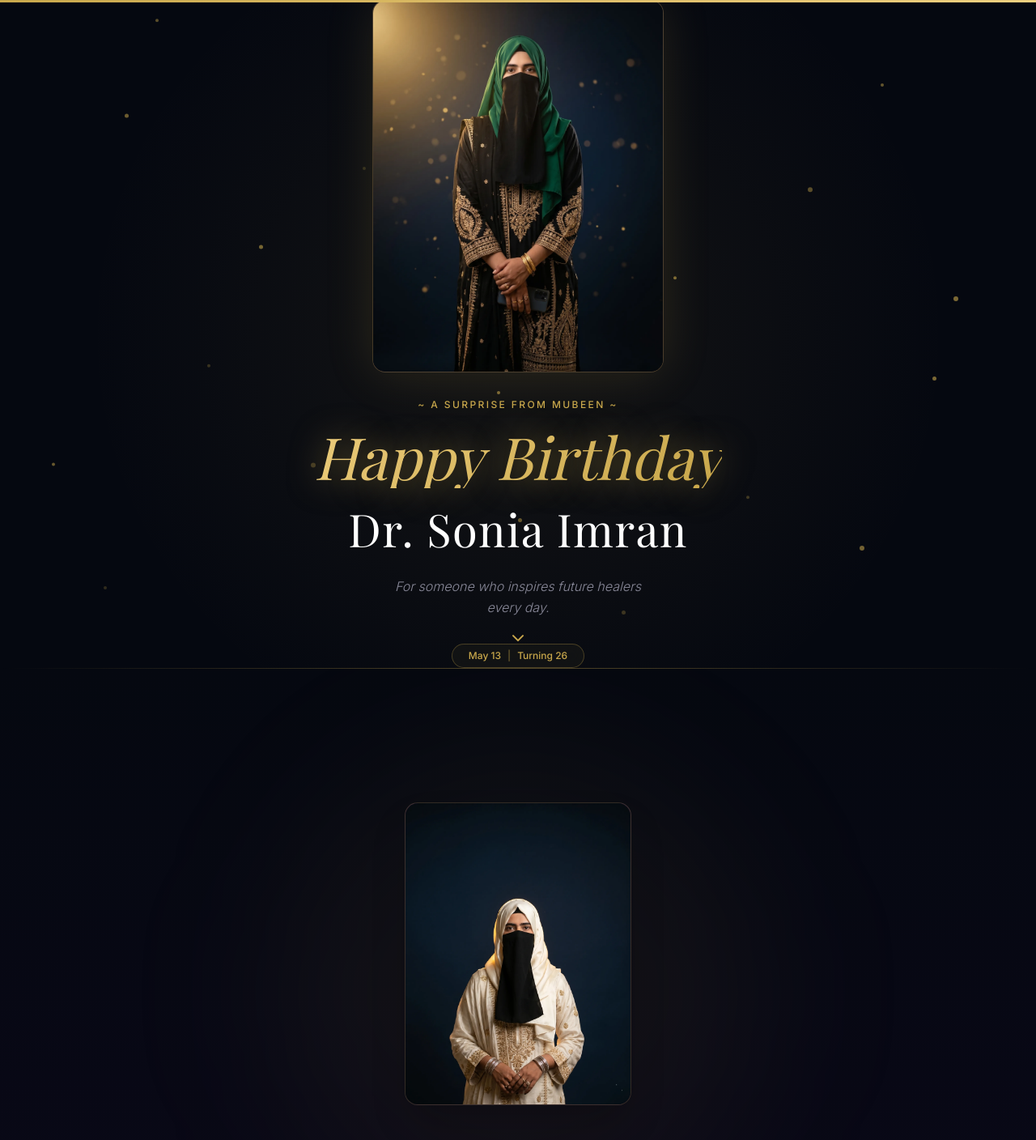
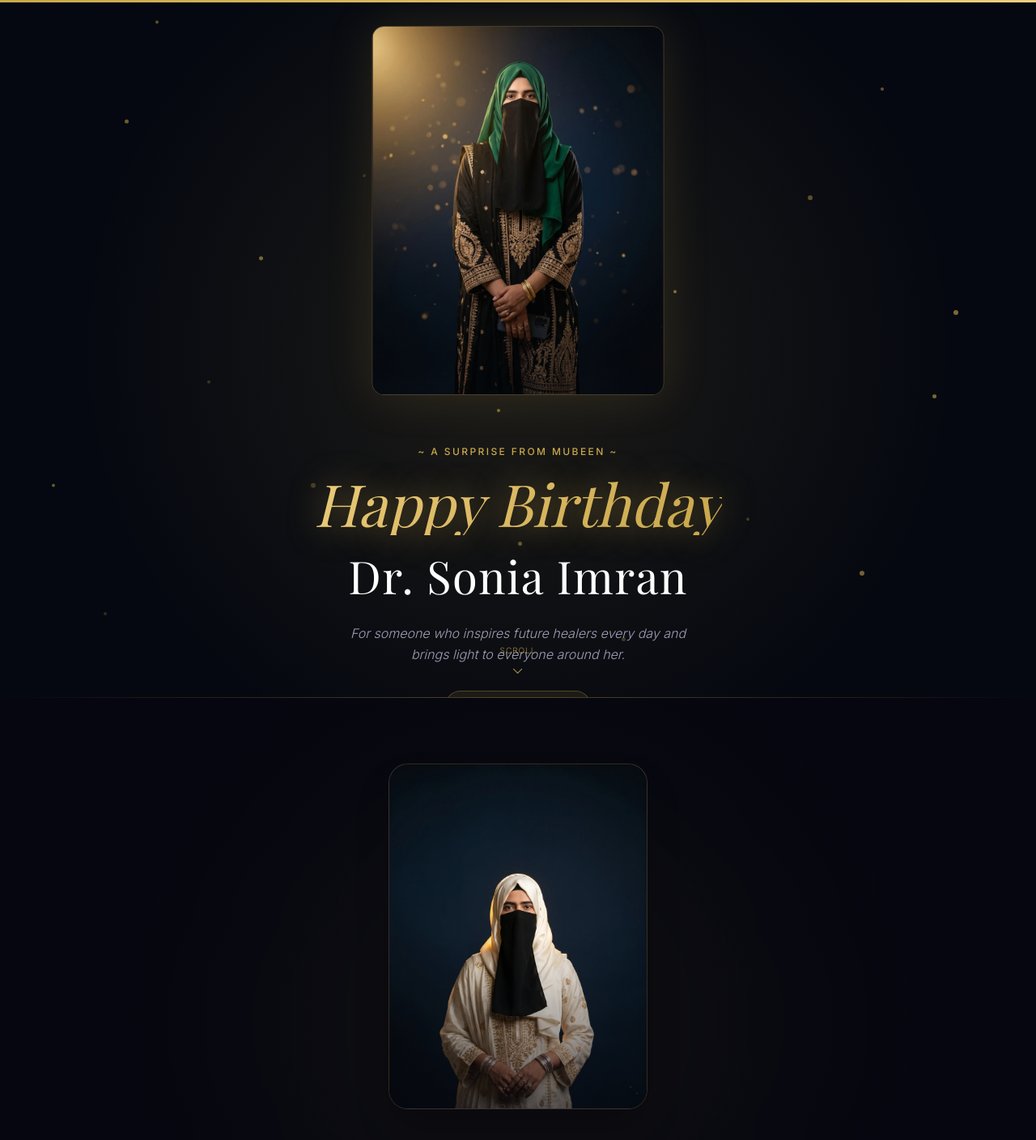
Before and after one commit to MubeenAhmad1123/Dr-Sonia, a Next.js app: page / in a window 1280 px wide. Shown: the top 1408 px of the page at 81% size. Built offline with nearby package versions, Linux system fonts and the light colour scheme; a web font is replaced by a local one.

Commit message:
feat: implement cinematic parallax and perfected crown landing scene

```diff
--- a/components/CrownReveal.tsx
+++ b/components/CrownReveal.tsx
@@ -3,152 +3,149 @@
 import React, { useEffect, useRef } from "react";
 import gsap from "gsap";
 import { ScrollTrigger } from "gsap/ScrollTrigger";
-import CrownSVG from "./CrownSVG";
+import Image from "next/image";
 
 export default function CrownReveal() {
   const sectionRef = useRef<HTMLElement>(null);
+  const crownRef = useRef<HTMLDivElement>(null);
+  const textRef = useRef<HTMLDivElement>(null);
 
   useEffect(() => {
-    // Import Lenis type safely from window
-    const lenis = (window as any).__lenis;
-
     gsap.registerPlugin(ScrollTrigger);
 
-    // Connect Lenis to ScrollTrigger — CRITICAL for scrub to work
-    if (lenis) {
-      lenis.on('scroll', ScrollTrigger.update);
-      // Ticker handled in Provider but just in case syncing here
-      gsap.ticker.lagSmoothing(0);
-    }
-
     const ctx = gsap.context(() => {
-      const tl = gsap.timeline({
+      // Cinematic Scroll Landing Animation
+      gsap.fromTo(
+        crownRef.current,
+        {
+          y: -350, // Starting high above the screen
+          scale: 0.7,
+          rotate: -12,
+          opacity: 0,
+          filter: "brightness(1.5) drop-shadow(0 0 0px rgba(255,215,0,0))",
+        },
+        {
+          y: 0, // Lands exactly at top position
+          scale: 1,
+          rotate: 0,
+          opacity: 1,
+          filter: "brightness(1) drop-shadow(0 10px 30px rgba(201, 168, 76, 0.4))",
+          ease: "power3.out",
           scrollTrigger: {
             trigger: sectionRef.current,
-          start: 'top top',
-          end: 'bottom bottom',
+            start: "top top",
+            end: "bottom 70%", // Completes landing by 70% of scroll duration
             scrub: 1.5,
-          pin: false, // sticky is handled by CSS, not GSAP pin
           },
-      });
+        }
+      );
 
-      // Crown enters from above
-      tl.fromTo(
-        '#crown-element',
-        { y: -220, opacity: 0, rotation: -10, scale: 0.75 },
-        { y: 0, opacity: 1, rotation: 0, scale: 1, duration: 0.6, ease: 'power2.out' }
-      );
-      // Crown lands with a micro-bounce
-      tl.to('#crown-element', { y: -8, duration: 0.08 }, 0.6);
-      tl.to('#crown-element', { y: 0, duration: 0.12, ease: 'bounce.out' }, 0.68);
-      // Glow activates
-      tl.to(
-        '#crown-element',
+      // Subtle text reveal triggered slightly after landing starts
+      gsap.fromTo(
+        textRef.current,
         {
-          filter: 'drop-shadow(0 0 18px rgba(240,208,128,0.85))',
-          duration: 0.2,
+          opacity: 0,
+          y: 40,
+          filter: "blur(10px)",
         },
-        0.75
-      );
-      // Text fades in
-      tl.fromTo(
-        '#crown-text',
-        { opacity: 0, y: 20 },
-        { opacity: 1, y: 0, duration: 0.25 },
-        0.8
+        {
+          opacity: 1,
+          y: 0,
+          filter: "blur(0px)",
+          duration: 1,
+          ease: "power2.out",
+          scrollTrigger: {
+            trigger: sectionRef.current,
+            start: "40% top", // Starts appearing after crown gets halfway
+            toggleActions: "play none none reverse"
+          }
+        }
       );
     }, sectionRef);
 
-    return () => {
-      ctx.revert();
-      ScrollTrigger.getAll().forEach((t) => t.kill());
-    };
+    return () => ctx.revert();
   }, []);
 
   return (
     <section
       ref={sectionRef}
-      className="relative bg-gradient-to-b from-navy via-[#0a0818] to-navy"
-      style={{ minHeight: '200vh' }}
+      className="relative bg-[#05060f]"
+      style={{ height: '200vh' }} // Crucial for enough scroll duration
     >
-      {/* Sticky Container */}
+      {/* Pinning Container via sticky */}
+      <div className="sticky top-0 h-screen w-full flex items-center justify-center overflow-hidden">
+
+        {/* Layer 1: Cinematic Ambient Background */}
+        <div className="absolute inset-0 pointer-events-none z-0">
+          <div className="absolute top-1/2 left-1/2 -translate-x-1/2 -translate-y-1/2 w-[800px] h-[800px] bg-gold/[0.04] blur-[120px] rounded-full" />
+          <div className="absolute inset-0 bg-[radial-gradient(circle_at_center,_transparent_30%,_#05060f_80%)]" />
+        </div>
+
+        {/* Content Composite */}
+        <div className="relative flex flex-col items-center z-10 w-full px-4">
+
+          {/* Composite Portrait Wrapper */}
+          <div className="relative">
+            {/* Layer 2: The Portrait Image Container */}
             <div
+              className="relative rounded-3xl border border-gold/20 bg-gradient-to-b from-[#1a1228] to-[#0a0910] shadow-2xl overflow-hidden"
               style={{
-          position: 'sticky',
-          top: 0,
-          height: '100vh',
-          display: 'flex',
-          alignItems: 'center',
-          justifyContent: 'center',
-          overflow: 'hidden',
-          flexDirection: 'column',
-        }}
-      >
-        {/* Soft Background glow */}
-        <div className="absolute top-1/2 left-1/2 -translate-x-1/2 -translate-y-1/2 w-[600px] h-[600px] bg-gold/[0.06] blur-[100px] rounded-full pointer-events-none" />
-
-        <div className="relative flex flex-col items-center w-full px-4">
-          {/* Portrait Container */}
-          <div
-            className="relative rounded-2xl border border-gold/20 bg-gradient-to-b from-[#1a1228] to-[#0d0b1a] shadow-2xl overflow-visible"
-            style={{
-              width: 'min(280px, 85vw)', // Responsiveness: audits specify this on mobile
+                width: 'min(320px, 85vw)',
                 aspectRatio: '3 / 4'
               }}
             >
-            {/* The Crown Element - Using user specification explicitly */}
+              <Image
+                src="/images/photo_crown.webp"
+                alt="Dr. Sonia Imran portrait"
+                fill
+                priority
+                className="object-cover object-top transition-transform duration-[2s] hover:scale-[1.02]"
+                sizes="(max-width: 768px) 320px, 320px"
+              />
+              {/* Vignette over the photo */}
+              <div className="absolute inset-0 bg-gradient-to-b from-transparent via-transparent to-navy/60" />
+            </div>
+
+            {/* Layer 3: The Landing Crown (Layered above) */}
             <div
-              id="crown-element"
+              ref={crownRef}
+              className="absolute pointer-events-none z-20"
               style={{
-                position: 'absolute',
-                top: '-90px',          // User requested audit value
+                top: '-18%', // Calibrated positioning to fit above the head perfectly
                 left: '50%',
                 transform: 'translateX(-50%)',
-                width: 'clamp(120px, 35vw, 200px)',  // Integrated mobile clamp from checklist (120px) + max desk (200px)
-                zIndex: 20,
-                pointerEvents: 'none',
+                width: 'clamp(160px, 55%, 240px)', // Adaptive sizing relative to container
               }}
             >
-              <CrownSVG className="w-full h-auto" />
-            </div>
-
-            {/* Photo Element */}
-            <div className="w-full h-full rounded-2xl overflow-hidden bg-gradient-to-b from-[#1a1228] to-[#0d0b1a]">
               <img
-                src="/images/photo_crown.webp"
-                alt="Dr. Sonia Imran portrait"
-                loading="lazy"
-                decoding="async"
+                src="/images/crown.webp"
+                alt="Royal Gold Crown"
+                className="w-full h-auto drop-shadow-[0_8px_16px_rgba(0,0,0,0.5)]"
                 style={{
-                  width: '100%',
-                  height: '100%',
-                  objectFit: 'cover',
-                  objectPosition: 'top',
-                  opacity: 0,
-                  transition: 'opacity 0.7s ease-in'
+                  filter: 'drop-shadow(0px 4px 20px rgba(201, 168, 76, 0.3))'
                 }}
-                onLoad={(e) => { (e.target as HTMLImageElement).style.opacity = '1'; }}
-                onError={(e) => { (e.target as HTMLImageElement).style.display = 'none'; }}
               />
             </div>
           </div>
 
-          {/* Crown Text Element */}
+          {/* Layer 4: Message */}
           <div
-            id="crown-text"
-            className="mt-8 text-center flex flex-col items-center w-full max-w-lg mx-auto"
-            style={{ padding: '0 1rem' }}
+            ref={textRef}
+            className="mt-12 text-center flex flex-col items-center max-w-lg w-full"
           >
-            <h3
-              className="font-playfair italic text-gold tracking-wide"
-              style={{ fontSize: 'clamp(1rem, 4vw, 1.5rem)' }} // Fixed size from mobile audit B
-            >
+            <span className="text-[10px] tracking-[0.4em] uppercase text-gold-light/60 mb-4 block">The Queen of Our Hearts</span>
+
+            <h3 className="font-playfair italic text-gold text-[clamp(1.25rem,5vw,2rem)] leading-tight tracking-wide glow-text px-4">
               "She leads. She heals. She inspires."
             </h3>
-            <p className="font-inter text-white/60 text-xs md:text-sm mt-2 tracking-widest uppercase font-medium">
-              Dr. Sonia Imran
+
+            <div className="w-12 h-[1px] bg-gradient-to-r from-transparent via-gold to-transparent my-4 opacity-60" />
+
+            <p className="font-inter text-white/70 text-xs md:text-sm uppercase tracking-[0.25em] font-medium">
+              The True Healer
             </p>
           </div>
+
         </div>
       </div>
     </section>
--- a/components/Hero.tsx
+++ b/components/Hero.tsx
@@ -1,10 +1,18 @@
 "use client";
 
-import React, { useMemo } from "react";
+import React, { useMemo, useEffect, useRef } from "react";
 import { motion } from "framer-motion";
+import gsap from "gsap";
+import { ScrollTrigger } from "gsap/ScrollTrigger";
+import Image from "next/image";
 
 export default function Hero() {
-  // Generate stable positions and durations for particles to prevent hydration mismatch
+  const heroRef = useRef<HTMLElement>(null);
+  const bgRef = useRef<HTMLDivElement>(null);
+  const imageRef = useRef<HTMLDivElement>(null);
+  const textRef = useRef<HTMLDivElement>(null);
+
+  // Generate stable positions and durations for particles
   const particles = useMemo(() => [
     { x: 12, y: 20, size: 5, duration: 4.2, delay: 0 },
     { x: 85, y: 15, size: 4, duration: 3.8, delay: 0.5 },
@@ -28,16 +36,63 @@ export default function Hero() {
     { x: 5,  y: 72, size: 4, duration: 3.3, delay: 1.4 },
   ], []);
 
+  useEffect(() => {
+    gsap.registerPlugin(ScrollTrigger);
+
+    const ctx = gsap.context(() => {
+      // Background moves slower
+      gsap.to(bgRef.current, {
+        yPercent: 20,
+        ease: "none",
+        scrollTrigger: {
+          trigger: heroRef.current,
+          start: "top top",
+          end: "bottom top",
+          scrub: true,
+        },
+      });
+
+      // Image moves moderately
+      gsap.to(imageRef.current, {
+        yPercent: 10,
+        scale: 1.05,
+        ease: "none",
+        scrollTrigger: {
+          trigger: heroRef.current,
+          start: "top top",
+          end: "bottom top",
+          scrub: true,
+        },
+      });
+
+      // Text moves slightly faster upward
+      gsap.to(textRef.current, {
+        yPercent: -15,
+        ease: "none",
+        scrollTrigger: {
+          trigger: heroRef.current,
+          start: "top top",
+          end: "bottom top",
+          scrub: true,
+        },
+      });
+    });
+
+    return () => ctx.revert();
+  }, []);
+
   return (
     <section
+      ref={heroRef}
       className="relative min-h-svh w-full bg-navy overflow-hidden flex flex-col justify-center items-center px-4"
       style={{ paddingBottom: 'env(safe-area-inset-bottom)' }}
     >
       {/* Background Glow Layer */}
       <div
+        ref={bgRef}
         className="absolute inset-0 pointer-events-none z-0"
         style={{
-          background: "radial-gradient(circle at center, rgba(201, 168, 76, 0.08) 0%, rgba(5, 8, 16, 0) 70%)"
+          background: "radial-gradient(circle at center, rgba(201, 168, 76, 0.12) 0%, rgba(5, 8, 16, 0) 70%)"
         }}
       />
 
@@ -71,34 +126,30 @@ export default function Hero() {
       <div className="relative z-10 flex flex-col items-center text-center">
         {/* Portrait Container */}
         <motion.div
-          initial={{ opacity: 0, scale: 0.95 }}
-          animate={{ opacity: 1, scale: 1 }}
-          transition={{ duration: 1.2, ease: "easeOut" }}
-          className="w-[260px] h-[340px] md:w-[360px] md:h-[460px] rounded-2xl overflow-hidden border border-gold/30 shadow-[0_0_60px_rgba(201,168,76,0.15)] bg-gradient-to-br from-[#1a1528] to-[#0a0814]"
+          ref={imageRef}
+          initial={{ opacity: 0, scale: 0.95, y: 20 }}
+          animate={{ opacity: 1, scale: 1, y: 0 }}
+          transition={{ duration: 1.5, ease: [0.25, 1, 0.5, 1] }}
+          className="w-[280px] h-[360px] md:w-[380px] md:h-[480px] rounded-2xl overflow-hidden border border-gold/30 shadow-[0_0_60px_rgba(201,168,76,0.15)] bg-gradient-to-br from-[#1a1528] to-[#0a0814] relative"
         >
-          <img
+          <Image
             src="/images/photo_hero.webp"
             alt="Dr. Sonia Imran"
-            loading="eager"
-            decoding="async"
-            className="w-full h-full object-cover opacity-0 transition-opacity duration-500"
-            style={{ objectFit: 'cover', objectPosition: 'top' }}
-            onError={(e) => {
-              // Ensure container shows gradient if image fails
-              (e.target as HTMLImageElement).style.display = 'none';
-            }}
-            onLoad={(e) => {
-              (e.target as HTMLImageElement).classList.remove('opacity-0');
-            }}
+            fill
+            priority
+            className="object-cover object-top transition-transform duration-700 hover:scale-105"
+            sizes="(max-width: 768px) 280px, 380px"
           />
+          <div className="absolute inset-0 bg-gradient-to-t from-navy/40 via-transparent to-transparent pointer-events-none" />
         </motion.div>
 
         {/* Animated Text Content */}
         <motion.div
+          ref={textRef}
           initial={{ opacity: 0, y: 30 }}
           animate={{ opacity: 1, y: 0 }}
-          transition={{ delay: 0.3, duration: 1 }}
-          className="mt-8 flex flex-col items-center"
+          transition={{ delay: 0.4, duration: 1.2, ease: "easeOut" }}
+          className="mt-10 flex flex-col items-center"
         >
           {/* Subtext */}
           <span className="font-inter text-gold text-xs tracking-[0.2em] uppercase font-medium mb-4">
@@ -106,24 +157,24 @@ export default function Hero() {
           </span>
 
           {/* Main Heading */}
-          <h1 className="font-playfair italic text-gold-gradient text-[clamp(2rem,8vw,4.5rem)] leading-[1.1] glow-text mb-2">
+          <h1 className="font-playfair italic text-gold-gradient text-[clamp(2.5rem,8vw,4.5rem)] leading-[1.1] glow-text mb-2">
             Happy Birthday
           </h1>
 
           {/* Name */}
-          <h2 className="font-playfair font-light text-white text-[clamp(1.8rem,6vw,3.5rem)] tracking-wide mb-4">
+          <h2 className="font-playfair font-light text-white text-[clamp(2rem,6vw,3.5rem)] tracking-wide mb-4">
             Dr. Sonia Imran
           </h2>
 
           {/* Tagline */}
-          <p className="font-inter text-muted text-sm md:text-base font-light italic max-w-xs mx-auto leading-relaxed text-[#8A8A9A]">
-            For someone who inspires future healers every day.
+          <p className="font-inter text-muted text-sm md:text-base font-light italic max-w-xs md:max-w-md mx-auto leading-relaxed text-[#A0A0B8]">
+            For someone who inspires future healers every day and brings light to everyone around her.
           </p>
 
           {/* Date Badge */}
-          <div className="mt-8 border border-gold/30 rounded-full px-5 py-1.5 text-gold text-xs font-medium backdrop-blur-sm bg-gold/5 inline-flex items-center space-x-2">
+          <div className="mt-8 border border-gold/30 rounded-full px-6 py-2 text-gold text-xs font-medium backdrop-blur-md bg-gold/10 inline-flex items-center space-x-3 shadow-lg shadow-gold/5">
              <span>May 13</span>
-             <span className="opacity-50">|</span>
+             <span className="opacity-50 text-sm font-thin">|</span>
              <span>Turning 26</span>
           </div>
         </motion.div>
@@ -131,17 +182,18 @@ export default function Hero() {
 
       {/* Scroll Indicator */}
       <motion.div
-        className="absolute bottom-8 left-1/2 -translate-x-1/2 z-10 text-gold cursor-pointer"
-        animate={{ y: [0, 8, 0] }}
-        transition={{ repeat: Infinity, duration: 1.5, ease: "easeInOut" }}
+        className="absolute bottom-8 left-1/2 -translate-x-1/2 z-10 text-gold/80 cursor-pointer flex flex-col items-center gap-2"
+        animate={{ y: [0, 10, 0], opacity: [0.5, 1, 0.5] }}
+        transition={{ repeat: Infinity, duration: 2, ease: "easeInOut" }}
       >
+        <span className="text-[10px] uppercase tracking-widest font-light">Scroll</span>
         <svg
-          width="24"
-          height="24"
+          width="20"
+          height="20"
           viewBox="0 0 24 24"
           fill="none"
           stroke="currentColor"
-          strokeWidth="2"
+          strokeWidth="1.5"
           strokeLinecap="round"
           strokeLinejoin="round"
         >
```
Also changed, not shown: public/images/crown.webp (added), public/images/photo_timeline_4.webp (renamed from public/images/last image.webp). Lines whose indentation alone changed are shown as unchanged.
